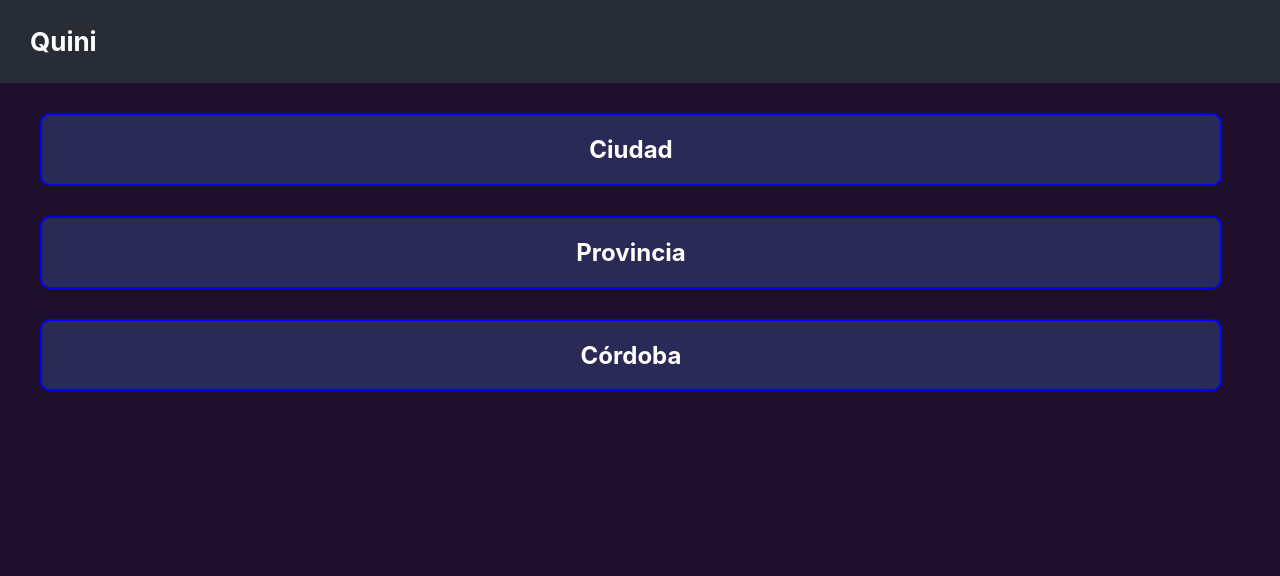
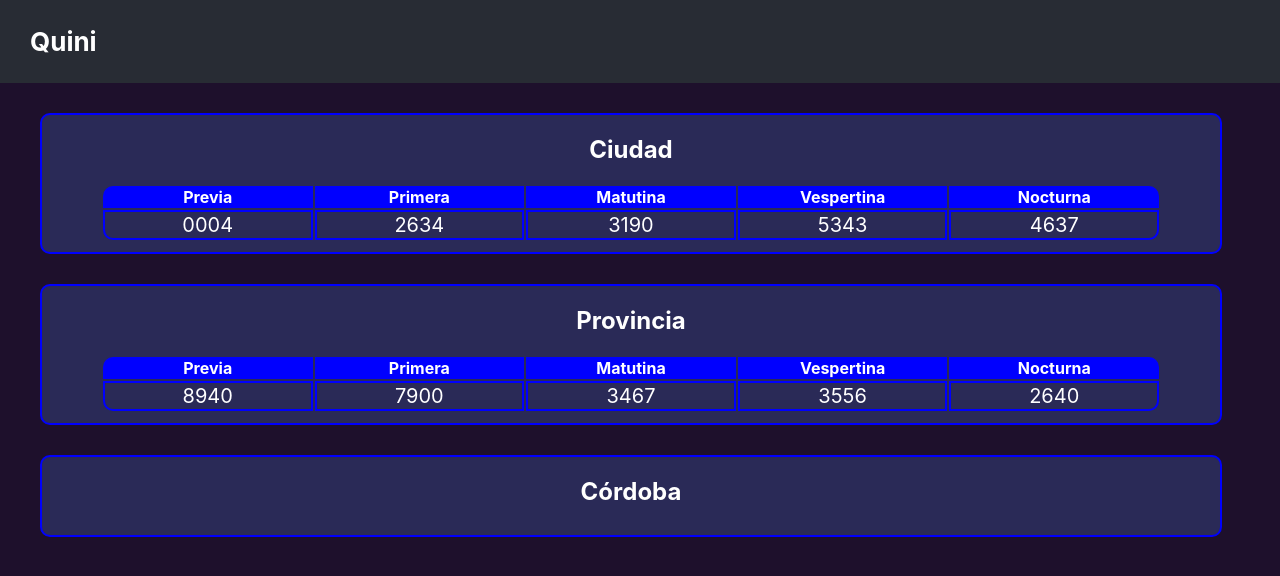
Before and after one commit to sergiocld99/quini-app, a React (Create React App) app: page / in a window 1280 px wide. Shown: the top 576 px of the page. Built offline with nearby package versions, Linux system fonts and the light colour scheme.

Commit message:
Cabezas mostradas en tablas

```diff
--- a/src/App.css
+++ b/src/App.css
@@ -24,4 +24,39 @@
   border: solid blue 2px;
   border-radius: 10px;
   margin-block: 30px;
+  display: flex;
+  flex-direction: column;
+  align-items: center;
 }
+
+.quini-container table {
+  width: 90%;
+  margin-bottom: 10px;
+  table-layout: fixed;
+}
+
+.quini-container th {
+  background-color: blue;
+
+}
+
+.quini-container th:first-of-type {
+  border-radius: 10px 0 0 0;
+}
+
+.quini-container th:last-of-type {
+  border-radius: 0 10px 0 0;
+}
+
+.quini-container td {
+  border: solid blue 2px;
+  font-size: 20px;
+}
+
+.quini-container td:first-of-type {
+  border-radius: 0 0 0 10px;
+}
+
+.quini-container td:last-of-type {
+  border-radius: 0 0 10px 0;
+}
--- a/src/App.tsx
+++ b/src/App.tsx
@@ -7,9 +7,11 @@
 
 function App() {
   const [quinis, setQuinis] = useState(store.getState())
+  console.log(store.getState())
 
   store.subscribe(() => {
     setQuinis(store.getState())
+    console.log(store.getState())
   })
 
   return (
--- a/src/components/TablaQuiniela.tsx
+++ b/src/components/TablaQuiniela.tsx
@@ -1,10 +1,35 @@
-import React from "react";
 import Quiniela from "../models/Quiniela";
+import { getNombre } from "../models/NombresTurno";
+
+const formatNumber = (num: number, minDecimals = 4) => {
+    let digits = num.toString()
+    const zerosToAdd = minDecimals- digits.length
+
+    for (let i=0; i<zerosToAdd; i++){
+        digits = '0' + digits
+    }
+
+    return digits
+}
 
 const TablaQuiniela = (quini: Quiniela) => {
     return (
         <div className="quini-container">
             <h2>{quini.nombre}</h2>
+            <table>
+                {
+                    quini.turnos.map(t => (
+                        <th>{getNombre(t.nombre)}</th>
+                    ))
+                }
+                <tr>
+                    {
+                        quini.turnos.map(t => (
+                            <td>{formatNumber(t.cabeza)}</td>
+                        ))
+                    }
+                </tr>
+            </table>
         </div>
     )
 }
--- a/src/index.tsx
+++ b/src/index.tsx
@@ -4,7 +4,14 @@
 import App from './App';
 import reportWebVitals from './reportWebVitals';
 import { store } from './redux/Store';
-import { addQuini } from './redux/Actions';
+import { addCabeza, addQuini } from './redux/Actions';
+import NombreTurno from './models/NombresTurno';
+
+const addCabezas = (quiniId: number, cabezas: number[]) => {
+  for (let i=0; i<cabezas.length; i++){
+    store.dispatch(addCabeza({quiniId, turno: {nombre: i, cabeza: cabezas[i]}}))
+  }
+}
 
 const root = ReactDOM.createRoot(
   document.getElementById('root') as HTMLElement
@@ -19,6 +26,9 @@
 store.dispatch(addQuini("Provincia"))
 store.dispatch(addQuini("Córdoba"))
 
+addCabezas(1, [4, 2634, 3190, 5343, 4637])
+addCabezas(2, [8940, 7900, 3467, 3556, 2640])
+
 // If you want to start measuring performance in your app, pass a function
 // to log results (for example: reportWebVitals(console.log))
 // or send to an analytics endpoint. Learn more: https://bit.ly/CRA-vitals
--- a/src/models/NombresTurno.ts
+++ b/src/models/NombresTurno.ts
@@ -2,4 +2,10 @@
     PREVIA, PRIMERA, MATUTINA, VESPERTINA, NOCTURNA
 }
 
+const nombres = ["Previa", "Primera", "Matutina", "Vespertina", "Nocturna"]
+
+export function getNombre(ordinal: number){
+    return nombres[ordinal]
+}
+
 export default NombreTurno
--- a/src/redux/Actions.ts
+++ b/src/redux/Actions.ts
@@ -1,3 +1,5 @@
 import { createAction } from "@reduxjs/toolkit";
+import Turno from "../models/Turno";
 
 export const addQuini = createAction<string>("addQuini")
+export const addCabeza = createAction<{quiniId: number, turno: Turno}>("addCabeza")
--- a/src/redux/Reducer.ts
+++ b/src/redux/Reducer.ts
@@ -12,5 +12,9 @@
             nombre: action.payload,
             turnos: []
         }]
+    }).addCase(actions.addCabeza, (state, action) => {
+        return state.map(q => q.id != action.payload.quiniId ? q : {
+            ...q, turnos: [...q.turnos, {...action.payload.turno}]
+        })
     })
 })
```
